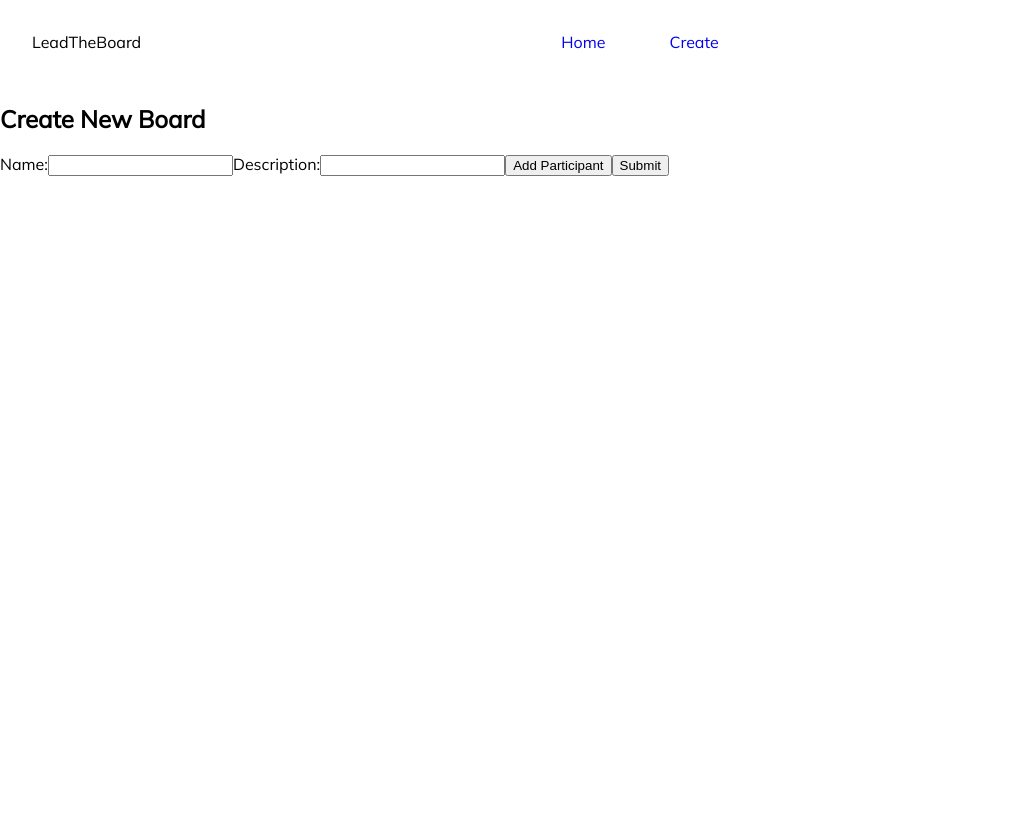
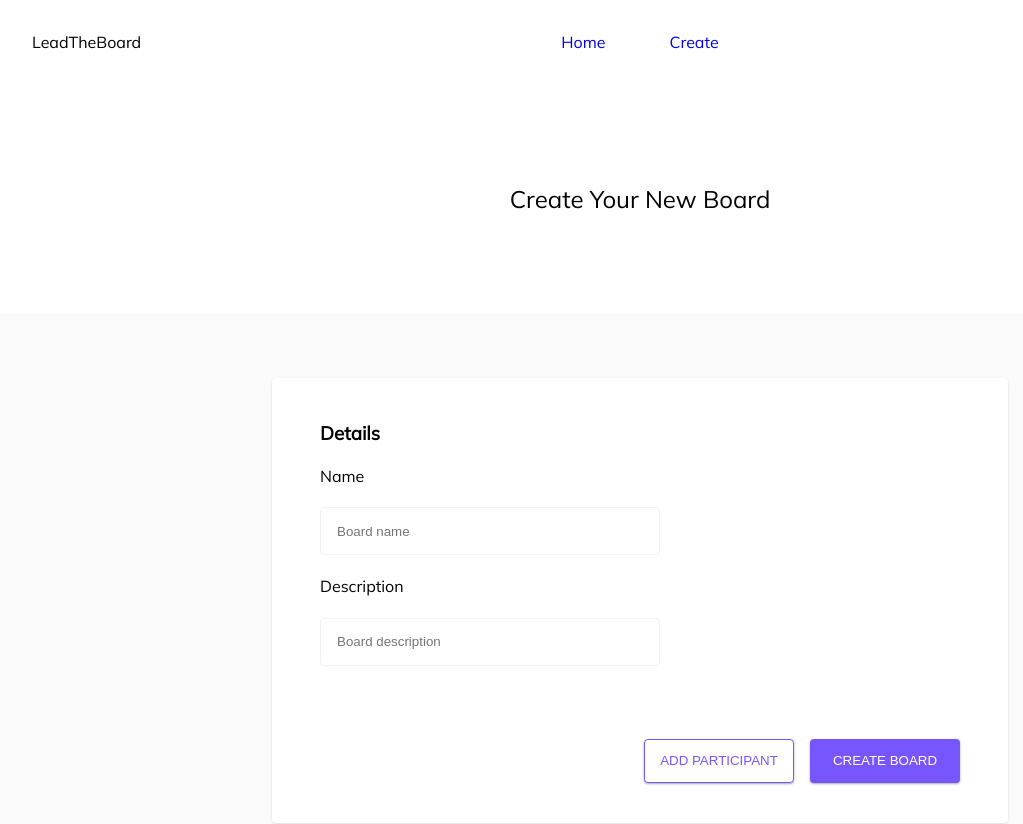
Before and after one commit to jskidev/reactBoard, a React (Create React App) app in the folder client/: page /create in a window 1280 px wide. Shown: the top 824 px of the page, without its empty margins (0-1023 px from the left). Before the commit the page ends 800 px from the top, so only its background shows below. Built offline with nearby package versions, Linux system fonts and the light colour scheme.

Commit message:
create page updates

```diff
--- a/client/src/App.css
+++ b/client/src/App.css
@@ -282,9 +282,165 @@ nav a:visited {
   padding: 0rem 2rem 0rem 2rem;
 }
 
+.jumbotron {
+  text-align: center;
+  padding: 5rem 1rem;
+}
+
+.jumbotron h2 {
+  font-weight: 400;
+}
+
+.altPrimaryButton {
+  background-color: #7856FF;
+  color: #FFFFFF;
+  min-width: 150px;
+  height: 44px;
+  border: 0;
+  border-radius: 4px;
+  cursor: pointer;
+  box-shadow: 0 1px 3px rgba(0,0,0,0.12), 0 1px 2px rgba(0,0,0,0.24);
+  margin: 0.67em 0;
+}
+
+.altPrimaryButton:focus {
+  outline: none;
+}
+
+.form {
+  max-width: 50%;
+  margin: auto;
+  padding: 2rem 3rem;
+  background-color: #FFFFFF;
+  border-radius: 4px;
+  box-shadow: 0 1px 3px rgba(0,0,0,0.12);
+}
+
+.form input {
+  height: 44px;
+  padding-left: 1rem;
+  border-radius: 4px;
+  width: 50%;
+  border: solid 1px #f2f2f2;
+}
+
+.form input:focus {
+  outline: none;
+  border: solid 1px #7856FF;
+  box-shadow: 10px 10px 20px -10px rgba(120, 86, 255, 0.2);
+}
+
+.form .formHeader {
+  padding-bottom: 1rem;
+  background-color: #FFFFFF;
+}
+
+.form .formHeader h4{
+  font-weight: 400;
+}
+
+
+.form .formHeader h3 {
+  margin: 0.67rem 0rem;
+}
+
+.form .participants {
+  display: flex;
+  flex-wrap: wrap;
+  padding-top: 1rem;
+}
+
+.form .participants h3 {
+  margin: 0;
+  padding: 0.75rem 0rem;
+}
+
+.form .participants h4 {
+  font-weight: 400;
+}
+
+.form .participants button {
+  border-radius: 4px;
+  border-top-left-radius: 0;
+  border-bottom-left-radius: 0;
+  border: none;
+  background-color: #FF5661;
+  cursor: pointer;
+  color: #FFFFFF;
+  width: 10%;
+  height: 48px;
+}
+
+.form .participants button:focus {
+  outline: none;
+}
+
+.form .formFooter {
+  padding-top: 3rem;
+  text-align: right;
+}
+
+.form .formFooter button {
+  margin-left: 1rem;
+}
+
+.form .participants > div {
+  width: 100%;
+  display: flex;
+}
+
+.form .participants .nameWrapper {
+  width: 50%;
+  padding-right: 1rem;
+}
+
+.form .participants .scoreWrapper {
+  width: 50%;
+  padding-left: 1rem;
+}
+
+.form .participants .nameWrapper input {
+  width: 100%;
+}
+
+.form .participants .scoreWrapper input {
+  width: 85%;
+  border-top-right-radius: 0;
+  border-bottom-right-radius: 0;
+}
+
+.formWrapper {
+  background-color: #FAFAFA;
+  padding: 4rem 0rem;
+}
+
+.secondaryButton {
+  color: #7856FF;
+  background-color: #FFFFFF;
+  border: solid 1.5px #7856FF;
+  min-width: 150px;
+  height: 44px;
+  border-radius: 4px;
+  cursor: pointer;
+  box-shadow: 0 1px 3px rgba(0,0,0,0.12), 0 1px 2px rgba(0,0,0,0.24);
+  margin: 0.67em 0;
+}
+
+.secondaryButton:focus {
+  outline: none;
+}
+
+.secondaryButton:disabled, .secondaryButton[disabled] {
+  background-color: #F2F2F2;
+  color: #d1d1d1;
+  border: solid 2px #d1d1d1;
+  box-shadow: none;
+  cursor: default;
+}
+
 /*MEDIA QUERIES*/
 /*WIDTH*/
-@media only screen and (max-width: 1300px) {
+@media only screen and (max-width: 1500px) {
   .homeBannerRight img {
     width: 100%;
   }
--- a/client/src/pages/Create.js
+++ b/client/src/pages/Create.js
@@ -68,36 +68,62 @@ class Create extends React.Component {
     render() {
         return (
             <>
-                <h2>Create New Board</h2>
+                <div className="jumbotron">
+                    <h2>Create Your New Board</h2>
+                </div>
+                <div className="formWrapper">
+                    <div className="form">
                         <form onSubmit={this.handleSubmit}>
+                            <div className="formHeader">
+                                <h3>Details</h3>
+                                <div className="wrapper">
                                     <label>
-                        Name:
-                        <input type="text" required value={this.state.boardName} onChange={this.handleNameChange} />
+                                        <h4>Name</h4>
+                                        <input placeholder="Board name" type="text" required value={this.state.boardName} onChange={this.handleNameChange} />
                                     </label>
                                     <label>
-                        Description:
-                        <input type="text" required value={this.state.boardDescription} onChange={this.handleDescriptionChange} />
+                                        <h4>Description</h4>
+                                        <input placeholder="Board description" type="text" required value={this.state.boardDescription} onChange={this.handleDescriptionChange} />
                                     </label>
+                                </div>
+                            </div>
+                            {
+                                this.state.participants.length > 0 ?
+                                <div className="participants">
+                                    <h3>Participants</h3>
                                 {
                                     this.state.participants.map(
                                         (item, index) => (
-                                <>
+                                            <div key={index} className="visible">
+                                                <div className="nameWrapper">
                                                     <label>
-                                        Participant Name:
-                                        <input type="text" required value={item.name} onChange={this.handleParticipantNameChange.bind(this, index)} />
+                                                        <h4>Participant {index + 1} Name</h4>
+                                                        <input placeholder="Name" type="text" required value={item.name} onChange={this.handleParticipantNameChange.bind(this, index)} />
                                                     </label>
+                                                </div>
+                                                <div className="scoreWrapper">
                                                     <label>
-                                        Participant Starting Score:
-                                        <input type="number" required value={item.score} onChange={this.handleParticipantScoreChange.bind(this, index)} />
+                                                        <h4>Participant {index + 1} Starting Score</h4>
+                                                        <input placeholder="Participant score" type="number" required value={item.score} onChange={this.handleParticipantScoreChange.bind(this, index)} />
+                                                        <button type="button" title="Delete participant" onClick={this.deleteParticipant.bind(this, index)}>
+                                                            x
+                                                        </button>
                                                     </label>
-                                    <button type="button" title="Delete participant" onClick={this.deleteParticipant.bind(this, index)}>x</button>
-                                </>
+                                                </div>
+                                            </div>
                                         )
                                     )
                                 }
-                    <button type="button" onClick={this.addParticipant}>Add Participant</button>
-                    <button type="submit" value="Submit">Submit </button>
+                                </div>
+                                : ''
+                            }
+                            <div className="formFooter">
+                                <button className ="secondaryButton" type="button" disabled={this.state.participants.length >= 100} onClick={this.addParticipant}>ADD PARTICIPANT</button>
+                                <button className="altPrimaryButton" type="submit" value="Submit">CREATE BOARD</button>
+                            </div>
                         </form>
+                    </div>
+                </div>
             </>
         );
     }
```
Also changed, not shown: 12 other files (tests, documents, lock files or other folders). Lines whose indentation alone changed are shown as unchanged.
